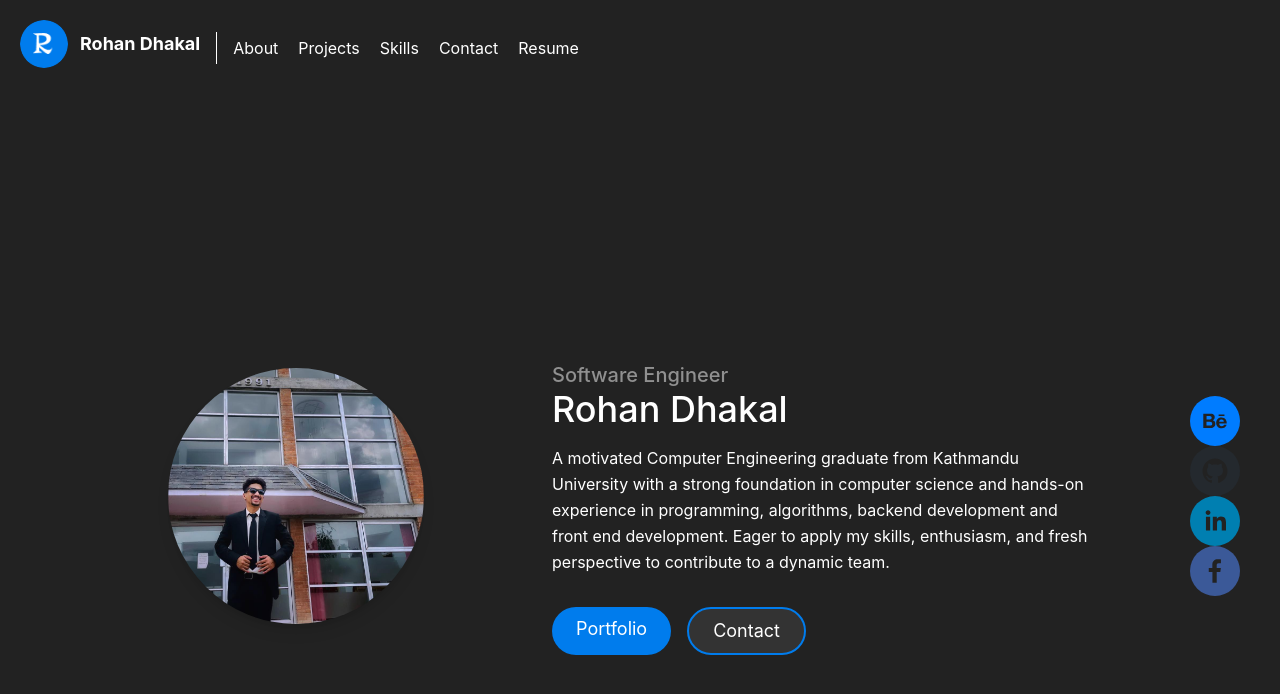
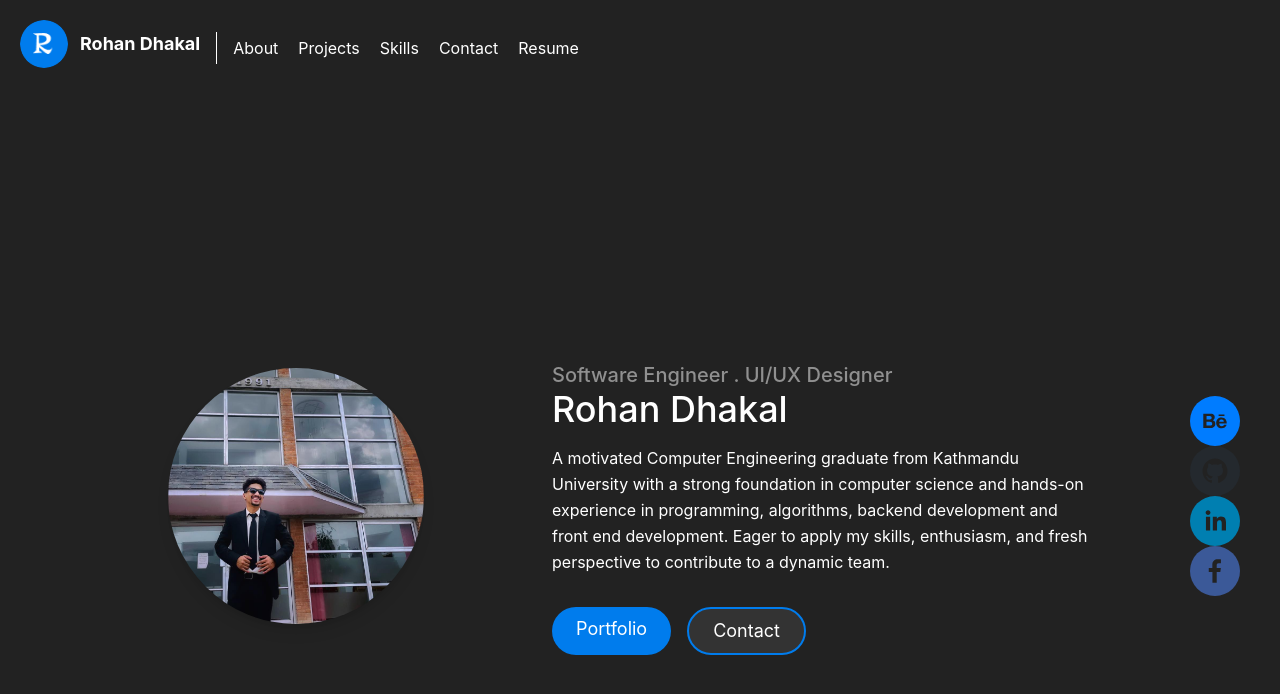
Before and after one commit to fearalert/portfolio_website, a React (Create React App) app: page / in a window 1280 px wide. Shown: the top 694 px of the page. Built offline with nearby package versions, Linux system fonts and the light colour scheme.

Commit message:
updated About.jsx

```diff
--- a/src/components/about/About.jsx
+++ b/src/components/about/About.jsx
@@ -20,7 +20,7 @@ export default function About() {
         </div>
         <div className="lg:flex-grow md:w-1/2 lg:pr-24 md:pr-16 flex flex-col md:items-start md:text-left mb-16 md:mb-0 items-center text-center">
         <br className="hidden lg:inline-block" />
-        <p className="sm:text-xl text-xl font-medium text-white-gray">Software Engineer</p>
+        <p className="sm:text-xl text-xl font-medium text-white-gray">Software Engineer . UI/UX Designer</p>
           <h1 className="title-font sm:text-4xl text-4xl mb-4 font-medium text-white">
             Rohan Dhakal
 
```
